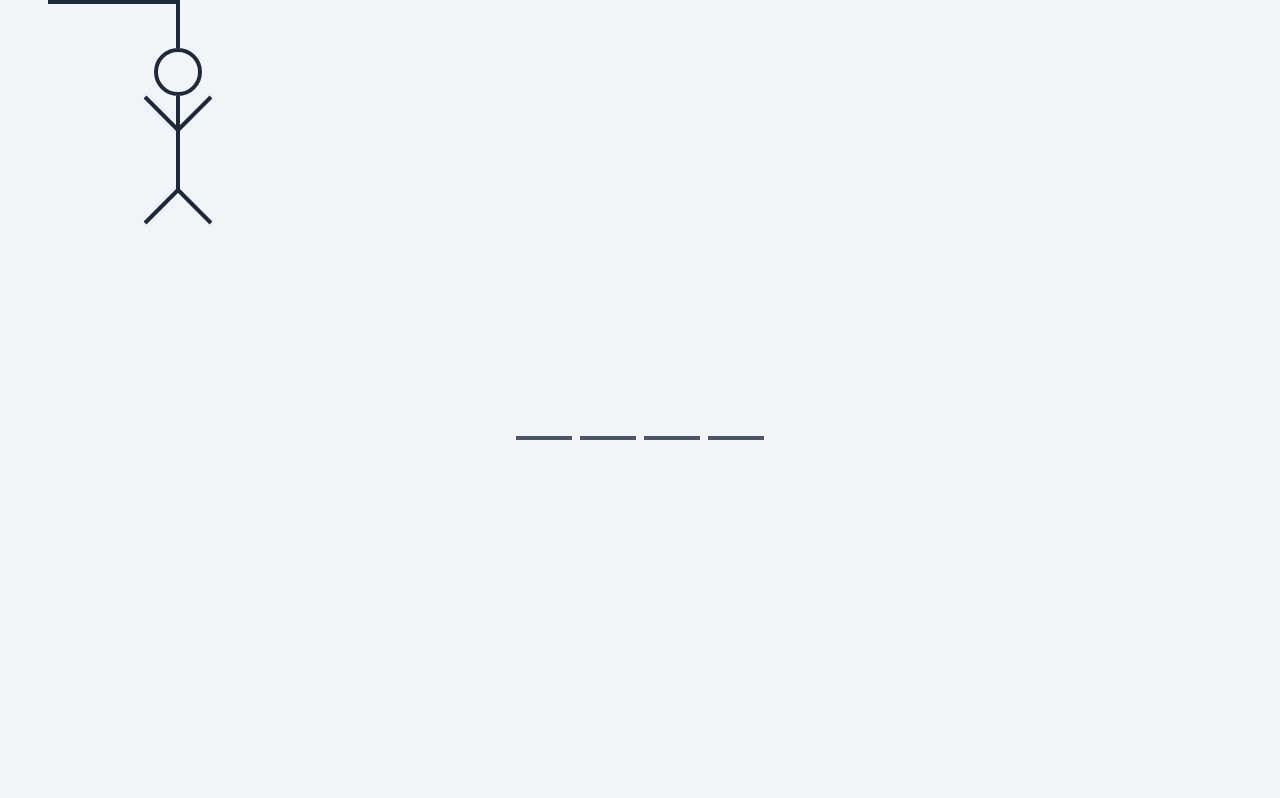
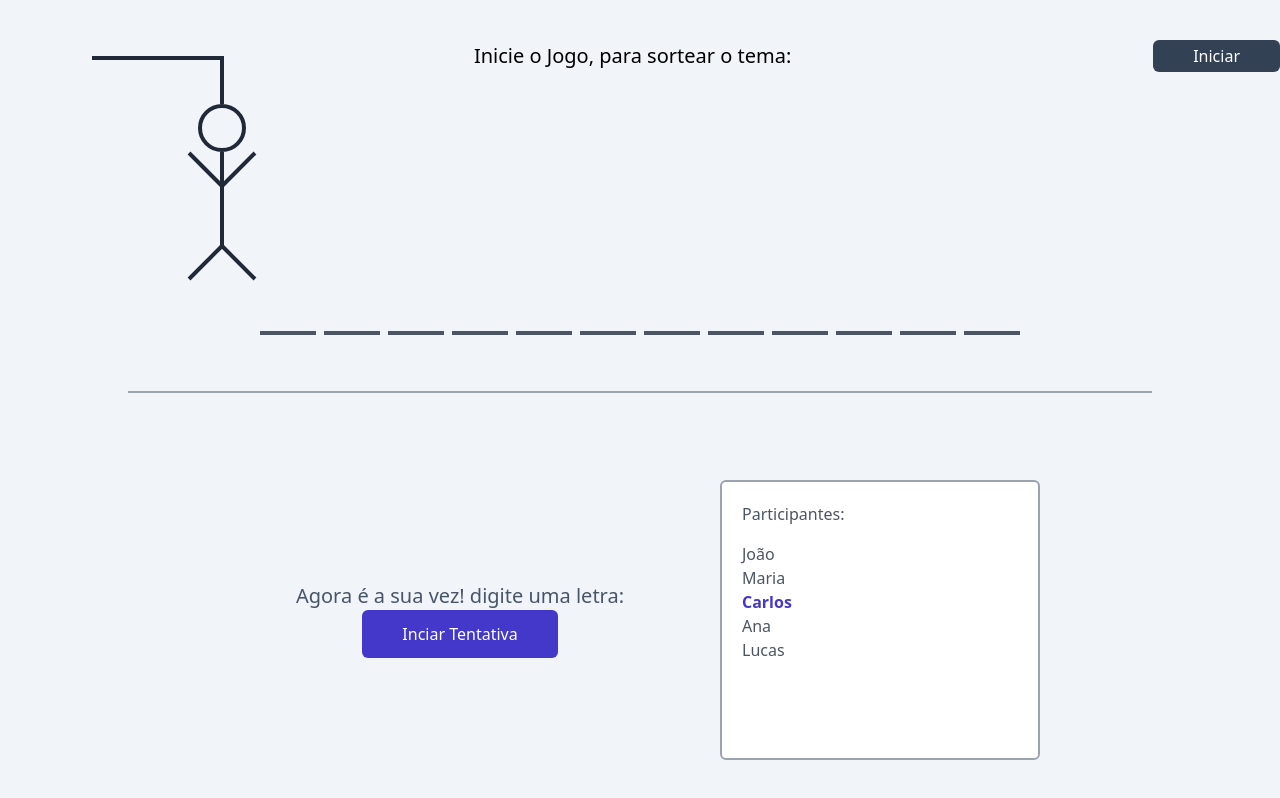
Before and after one commit to bear-system-dev/forcando, a React (Vite) app: page / in a window 1280 px wide. Built offline with nearby package versions, Linux system fonts and the light colour scheme.

Commit message:
feat: adiciona sorteio de palavras componente de seleção de participantes melhoria na lógica de inserção de letras

```diff
--- a/src/App.tsx
+++ b/src/App.tsx
@@ -1,23 +1,87 @@
-import { useState } from 'react';
+import { useEffect, useState } from 'react';
 import BonecoDaForca from './components/BonecoDaForca';
+import ModalInput from './components/ModalInput';
 import ButtonLineForca from './components/ButtonLineForca';
+import palavrasMock from './mock/mock-palavra-hards';
+import { participantesMock } from './mock/mock-participante';
+import Participante from './components/Participante';
+
+interface SorteioProps {
+  palavra: string
+  tema: string
+}
 
 function App() {
   const [derrota, setDerrota] = useState(5);
-  const [palavra, setPalavra] = useState("paralelepipedo")
+  const [isModalOpen, setIsModalOpen] = useState<boolean>(false);
+  const [letraDoUsuario, setLetraDoUsuario] = useState<string[]>([])
+  const [palavra, setPalavra] = useState<SorteioProps>(palavrasMock[0])
+  let indiceDaPalavra = 0
+  const handleIniciarJogo = () => {
+    indiceDaPalavra = Math.floor(Math.random() * palavrasMock.length)
+    setLetraDoUsuario([]);
+    setPalavra(palavrasMock[indiceDaPalavra])
+  }
+
+  const handleConfirm = (inputValue: string): void => {
+    setLetraDoUsuario([...letraDoUsuario, inputValue]);
+  };
+
   return (
-    <div className="flex flex-col items-center justify-center w-screen h-screen bg-slate-100">
-      <div className="flex flex-col items-center">
-        <BonecoDaForca derrota={derrota} />
+  <>
+    <BonecoDaForca derrota={derrota} />
+    <div className="flex flex-col items-center justify-between w-[100vw] h-[100vh] bg-slate-100">
+      <div className='flex flex-row items-center justify-end w-full py-10'>
+        <p className='w-full pl-28 text-center text-xl'>
+          {
+            palavra?.tema
+          }
+        </p>
+        <button
+          onClick={handleIniciarJogo}
+          className='bg-slate-700 text-white px-10 py-1 rounded-md '
+        >
+          Iniciar
+        </button>
+      </div>
+      <ModalInput
+        isOpen={isModalOpen}
+        onClose={() => setIsModalOpen(false)}
+        onConfirm={handleConfirm}
+      />
+      <div className='py-14 border-b-2 border-gray-400 w-[80%] mx-10'>
+        <div className="flex flex-col items-center">
+            <div className="mt-8 flex space-x-2 ">
+              {
+                palavra?.palavra.split("").map((letra) => <ButtonLineForca letraDoUsuario={letraDoUsuario} letra={letra}/>)
+              }
 
-        <div className="mt-8 flex space-x-2">
-            <ButtonLineForca/>
-            <ButtonLineForca/>
-            <ButtonLineForca/>
-            <ButtonLineForca/>
+            </div>
+        </div>
+      </div>
+      <div className='w-full flex flex-row items-center justify-end  h-[40%] pr-60 pb-10'>
+        <div className='flex flex-col items-center justify-center w-[50%]'>
+          <p className='text-xl text-slate-600 '>
+            Agora é a sua vez! digite uma letra:
+          </p>
+          <button
+            onClick={() => setIsModalOpen(true)}
+            className='bg-indigo-700 text-white px-10 py-3 rounded-md'
+            >
+            Inciar Tentativa
+          </button>
+        </div>
+        <div className=' border-2 border-gray-400 bg-white  w-80 h-[100%] p-5 rounded-md'>
+          <p className='text-gray-600'>Participantes:</p>
+          <div className='my-4'>
+            {
+              participantesMock.map((participante)=> <Participante ativo={participante.ativo} nome={participante.nome}/>)
+            }
+          </div>
         </div>
       </div>
     </div>
+  </>
   );
 }
 
--- a/src/components/BonecoDaForca.tsx
+++ b/src/components/BonecoDaForca.tsx
@@ -5,26 +5,26 @@ interface BonecoDaForcaProps {
 export default function BonecoDaForca({derrota}: BonecoDaForcaProps) {
     return (
         <>
-            <div className="w-32 absolute top-0 left-12 h-1 bg-gray-800"></div>
-            <div className="absolute top-0 left-12 w-32 h-1 bg-gray-800"></div>
-            <div className="absolute top-0 left-44 w-1 h-12 bg-gray-800"></div>
+            <div className="w-32 absolute top-14 left-[92px] h-1 bg-gray-800"></div>
+            <div className="absolute top-14 left-[92px] w-32 h-1 bg-gray-800"></div>
+            <div className="absolute top-14 left-[220px] w-1 h-12 bg-gray-800"></div>
             {derrota > 0 && (
-                <div className="absolute top-12 left-[154px] w-12 h-12 rounded-full border-4 border-gray-800"></div>
+                <div className="absolute top-[104px] left-[198px] w-12 h-12 rounded-full border-4 border-gray-800"></div>
             )}
             {derrota > 1 && (
-                <div className="absolute top-24 left-44 w-1 h-24 bg-gray-800"></div>
+                <div className="absolute top-[152px] left-[220px] w-1 h-24 bg-gray-800"></div>
             )}
             {derrota > 2 && (
-                <div className="absolute top-28 left-[138px] w-12 h-1 bg-gray-800 transform rotate-45"></div>
+                <div className="absolute top-[168px] left-[182px] w-12 h-1 bg-gray-800 transform rotate-45"></div>
             )}
             {derrota > 3 && (
-                <div className="absolute top-[112px] left-[170px] w-12 h-1 bg-gray-800 transform -rotate-45"></div>
+                <div className="absolute top-[168px] left-[214px] w-12 h-1 bg-gray-800 transform -rotate-45"></div>
             )}
             {derrota > 4 && (
-                <div className="absolute top-[204px] left-[170px] w-12 h-1 bg-gray-800 transform rotate-45"></div>
+                <div className="absolute top-[260px] left-[214px] w-12 h-1 bg-gray-800 transform rotate-45"></div>
             )}
             {derrota >= 5 && (
-                <div className="absolute top-[204px] left-[138px] w-12 h-1 bg-gray-800 transform -rotate-45"></div>
+                <div className="absolute top-[260px] left-[182px] w-12 h-1 bg-gray-800 transform -rotate-45"></div>
             )}
         </>
     );
--- a/src/components/ButtonLineForca.tsx
+++ b/src/components/ButtonLineForca.tsx
@@ -1,28 +1,17 @@
-import { useState } from "react"
-import ModalInput from "./ModalInput"
+interface ButtonLineForcaProps {
+    letra:string
+    letraDoUsuario:string[]
+}
 
-
-export default function ButtonLineForca() {
-    const [letra, setLetra] = useState('')
-    const [isModalOpen, setIsModalOpen] = useState<boolean>(false);
-
-    const handleConfirm = (inputValue: string): void => {
-        setLetra(inputValue)
-    };
+export default function ButtonLineForca({letra, letraDoUsuario}: ButtonLineForcaProps) {
 
     return (
         <>
-            <ModalInput
-                isOpen={isModalOpen}
-                onClose={() => setIsModalOpen(false)}
-                onConfirm={handleConfirm}
-            />
             <button
-                onClick={() => setIsModalOpen(true)}
                 className="w-14 h-12 border-b-4 border-gray-600 bg-transparent"
             >
                 {
-                    letra
+                    letraDoUsuario.map((l) => l === letra && l)
                 }
             </button>
         </>
--- a/src/components/ModalInput.tsx
+++ b/src/components/ModalInput.tsx
@@ -20,13 +20,14 @@ export default function ModalInput({ isOpen, onClose, onConfirm }: ModalInputPro
             {isOpen && (
                 <div className="fixed inset-0 bg-gray-500 bg-opacity-50 flex justify-center items-center z-50">
                 <div className="bg-white p-6 rounded-lg shadow-lg w-96">
-                    <h2 className="text-xl font-semibold mb-4">Inserir Valor</h2>
+                    <h2 className="text-xl font-semibold mb-4">Qual a letra?</h2>
                     <input
-                    type="text"
-                    value={inputValue}
-                    onChange={(e) => setInputValue(e.target.value)}
-                    className="border border-gray-300 p-2 w-full rounded mb-4"
-                    placeholder="Digite algo..."
+                        type="text"
+                        value={inputValue}
+                        onChange={(e) => setInputValue(e.target.value)}
+                        className="border border-gray-300 p-2 w-full rounded mb-4"
+                        placeholder="Digite algo..."
+                        maxLength={1}
                     />
                     <div className="flex justify-end space-x-4">
                     <button
--- /dev/null
+++ b/src/components/Participante.tsx
@@ -0,0 +1,18 @@
+export interface ParticipanteProps {
+    ativo: boolean
+    nome:string
+}
+
+export default function Participante({ativo, nome}: ParticipanteProps) {
+    return (
+        <>
+            {
+                ativo ? (
+                    <p className='text-indigo-700 font-semibold'>{nome}</p>
+                ) : (
+                    <p className='text-gray-600'>{nome}</p>
+                )
+            }
+        </>
+    )
+};
--- /dev/null
+++ b/src/mock/mock-palavra-hards.ts
@@ -0,0 +1,84 @@
+const palavrasMock = [
+    {
+        palavra: 'HomemDeFerro',
+        tema: 'Inicie o Jogo, para sortear o tema:'
+      },
+    {
+      palavra: 'HomemDeFerro',
+      tema: 'Filme - Marvel'
+    },
+    {
+      palavra: 'Thor',
+      tema: 'Filme - Marvel'
+    },
+    {
+      palavra: 'HomemAranha',
+      tema: 'Filme - Marvel'
+    },
+    {
+      palavra: 'PanteraNegra',
+      tema: 'Filme - Marvel'
+    },
+    {
+      palavra: 'Frozen',
+      tema: 'Filme - Disney'
+    },
+    {
+      palavra: 'ReiLeão',
+      tema: 'Filme - Disney'
+    },
+    {
+      palavra: 'Aladdin',
+      tema: 'Filme - Disney'
+    },
+    {
+      palavra: 'Naruto',
+      tema: 'Anime'
+    },
+    {
+      palavra: 'DragonBall',
+      tema: 'Anime'
+    },
+    {
+      palavra: 'OnePiece',
+      tema: 'Anime'
+    },
+    {
+      palavra: 'AttackOnTitan',
+      tema: 'Anime'
+    },
+    {
+      palavra: 'JavaScript',
+      tema: 'Linguagem/Framework - Programação'
+    },
+    {
+      palavra: 'React',
+      tema: 'Linguagem/Framework - Programação'
+    },
+    {
+      palavra: 'NodeJS',
+      tema: 'Linguagem/Framework - Programação'
+    },
+    {
+      palavra: 'VueJS',
+      tema: 'Linguagem/Framework - Programação'
+    },
+    {
+      palavra: 'Python',
+      tema: 'Linguagem/Framework - Programação'
+    },
+    {
+      palavra: 'Java',
+      tema: 'Linguagem/Framework - Programação'
+    },
+    {
+      palavra: 'Ruby',
+      tema: 'Linguagem/Framework - Programação'
+    },
+    {
+      palavra: 'Angular',
+      tema: 'Linguagem/Framework - Programação'
+    }
+  ];
+
+  export default palavrasMock;
--- /dev/null
+++ b/src/mock/mock-participante.ts
@@ -0,0 +1,9 @@
+import { ParticipanteProps } from "../components/Participante";
+
+export const participantesMock: ParticipanteProps[] = [
+    { ativo: false, nome: "João" },
+    { ativo: false, nome: "Maria" },
+    { ativo: true, nome: "Carlos" },
+    { ativo: false, nome: "Ana" },
+    { ativo: false, nome: "Lucas" }
+];
```
